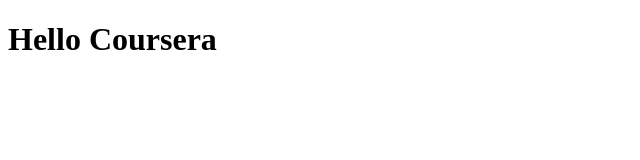
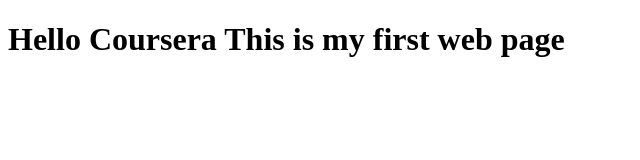
Before and after one commit to shubhamdantare/coursera-test, a plain HTML site: page site/Index.html in a window 1280 px wide. Shown: the whole page, without its empty margins (0-640 px from the left). Drawn offline with Linux system fonts and the light colour scheme.

Commit message:
Changes Made

```diff
--- a/site/Index.html
+++ b/site/Index.html
@@ -4,6 +4,6 @@
 	<title>Hello Coursera</title>
 </head>
 <body>
-<h1>Hello Coursera</h1>
+<h1>Hello Coursera This is my first web page</h1>
 </body>
 </html>
```
